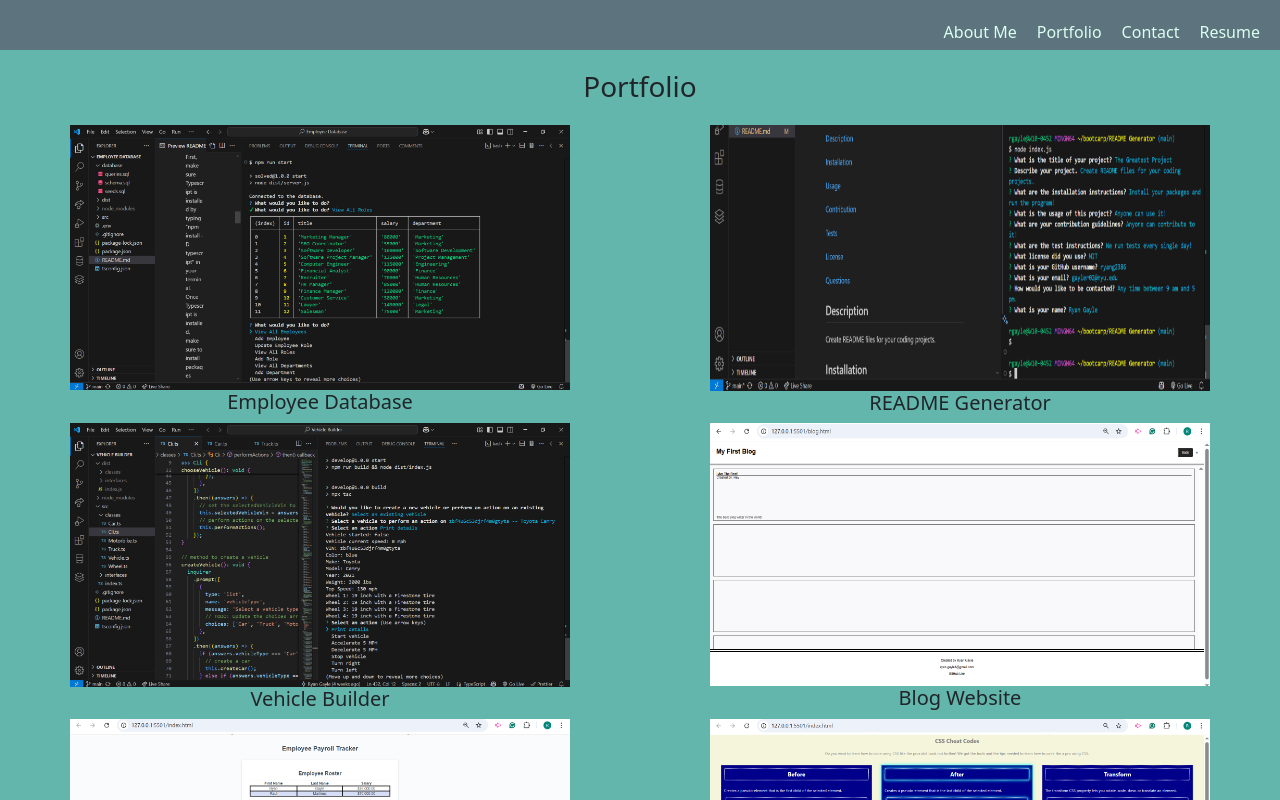
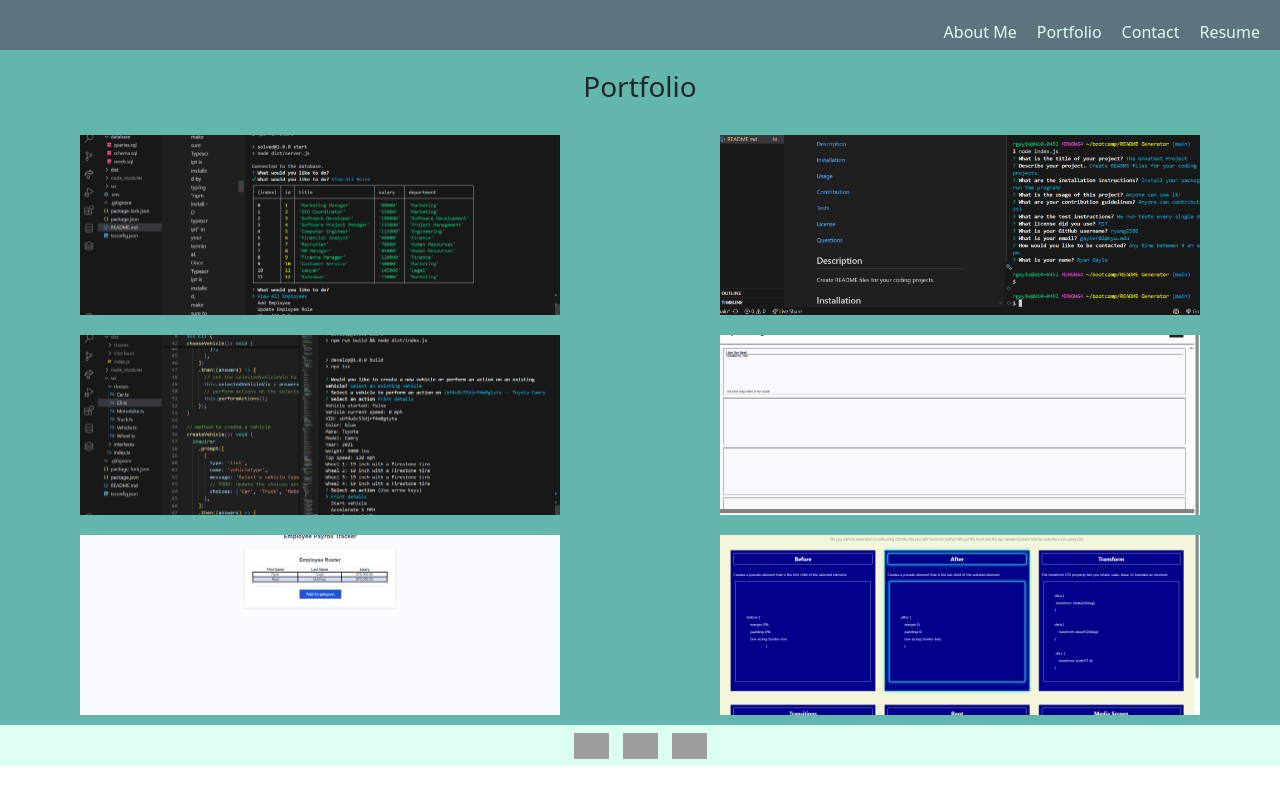
Before and after one commit to ryang2386/React-Portfolio, a React (Vite) app: page /portfolio in a window 1280 px wide. Shown: the top 800 px of the page. Built offline with nearby package versions, Linux system fonts and the light colour scheme; grey boxes are pictures that could not be loaded.

Commit message:
updated Project component to be used multiple times in Portfolio

```diff
--- a/src/components/Project.jsx
+++ b/src/components/Project.jsx
@@ -6,25 +6,55 @@ const ProjectContainer = styled.div`
     flexWrap: wrap,
     justifyContent: space-around,
     backgroundColor: var(--verdigris),
+    margin: 10px;
+    position: relative;
+    width: 500px;
+    height: 200px;
 `;
 
-const ProjectLink = styled.div`
+const ProjectLink = styled.a`
+    display: block;
+    width: 100%;
+    height: 100%;
+    position: relative;
+
     img {
         width: 500px;
+        height: 200px;
+        object-fit: cover;
         transition: opacity 0.3s ease-in-out;
-    }
+        padding: 10px;
+    };
 
     &:hover img {
         opacity: 0.8;
     }
 
+    &:hover div {
+        opacity: 1;
+    }
+}
 `;
 
-function Project( { imageURL, title }) {
+const ProjectText = styled.div`
+    position: absolute;
+    top: 50%;
+    left: 50%;
+    transform: translate(-50%, -50%);
+    color: var(--verdigris);
+    background-color: var(--paynes-gray);
+    font-size: 20px;
+    opacity: 0;
+    transition: opacity 0.3s ease-in-out;
+    text-align: center;
+`;
+
+function Project( { imageURL, title, link }) {
     return (
         <ProjectContainer>
-            <ProjectLink>
+            <ProjectLink href={link}>
                 <img src={imageURL} alt={title} />
+                <ProjectText>{title}</ProjectText>
             </ProjectLink>
             </ProjectContainer>
     );
--- a/src/pages/Portfolio.jsx
+++ b/src/pages/Portfolio.jsx
@@ -1,55 +1,99 @@
-export default function Portfolio() {
+import React from 'react';
+import Project from '../components/Project';
+
+const projects = [
+    {
+        imageURL: "/Screenshot 2025-03-18 19.05.56.png",
+        title: "Employee Database",
+        link: "https://github.com/ryang2386/Employee-Database"
+    },
+    {
+        imageURL: "/Screenshot 2025-03-18 19.03.32.png",
+        title: "README Generator",
+        link: "https://github.com/ryang2386/README-Generator"
+    },
+    {
+        imageURL: "/Screenshot 2025-03-18 18.49.36.png",
+        title: "Vehicle Builder",
+        link: "https://github.com/ryang2386/Vehicle-Builder"
+    },
+    {
+        imageURL: "/Screenshot 2025-03-18 19.09.05.png",
+        title: "Blog Website",
+        link: "https://github.com/ryang2386/Module-4"
+    },
+    {
+        imageURL: "/Screenshot 2025-03-18 19.13.31.png",
+        title: "Employee Tracker",
+        link: "https://github.com/ryang2386/Module-3"
+    },
+    {
+        imageURL: "/Screenshot 2025-03-18 19.15.25.png",
+        title: "CSS Cheat Codes Website",
+        link: "https://github.com/ryang2386/MiniProject"
+    },
+];
+
 const styles = {
-        img: {
-            width: '500px',
-        },
-        section: {
+//     img: {
+//         width: '500px',
+//     },
+    div: {
         display: 'flex',
         flexWrap: 'wrap',
         justifyContent: 'space-around',
         backgroundColor: 'var(--verdigris)',
     },
-        img2: {
-            height: '266px',
-            width: '500px',
-        },
-        img4: {
-            height: '263px',
-            width: '500px',
-        },
-        h5: {
-            textAlign: 'center',
-        },
+//     img2: {
+//         height: '266px',
+//         width: '500px',
+//     },
+//     img4: {
+//         height: '263px',
+//         width: '500px',
+//     },
+//     h5: {
+//         textAlign: 'center',
+//     },
 };
 
+export default function Portfolio() {
     return (
         <div style={styles.div}>
-            <section style={styles.section}>
-                <div>
-                    <a href="https://github.com/ryang2386/Employee-Database"><img src = "\Screenshot 2025-03-18 19.05.56.png" style={styles.img}/></a>
-                    <h5 style={styles.h5}>Employee Database</h5>
-                </div>
-                <div>
-                    <a href="https://github.com/ryang2386/README-Generator"><img src = "\Screenshot 2025-03-18 19.03.32.png" style={styles.img2}/></a>
-                    <h5 style={styles.h5}>README Generator</h5>
-                </div>
-                <div>
-                    <a href="https://github.com/ryang2386/Vehicle-Builder"><img src = "\Screenshot 2025-03-18 18.49.36.png" style={styles.img}/></a>
-                    <h5 style={styles.h5}>Vehicle Builder</h5>
-                </div>
-                <div>
-                    <a href="https://github.com/ryang2386/Module-4"><img src = "\Screenshot 2025-03-18 19.09.05.png" style={styles.img4}/></a>
-                    <h5 style={styles.h5}>Blog Website</h5>
-                </div>
-                <div>
-                    <a href="https://github.com/ryang2386/Module-3"><img src = "\Screenshot 2025-03-18 19.13.31.png" style={styles.img}/></a>
-                    <h5 style={styles.h5}>Employee Tracker</h5>
-                </div>
-                <div>
-                    <a href="https://github.com/ryang2386/MiniProject"><img src = "\Screenshot 2025-03-18 19.15.25.png" style={styles.img}/></a>
-                    <h5 style={styles.h5}>CSS Cheat Codes Website</h5>
-                </div>
-            </section>
+            {projects.map((project, index) => (
+                <Project key={index} link={project.link} imageURL={project.imageURL} title={project.title}/>
+            ))}
         </div>
     );
+
+    // return (
+        // <div style={styles.div}>
+        //     <section style={styles.section}>
+        //         <div>
+        //             <a href="https://github.com/ryang2386/Employee-Database"><img src = "\Screenshot 2025-03-18 19.05.56.png" style={styles.img}/></a>
+        //             <h5 style={styles.h5}>Employee Database</h5>
+        //         </div>
+        //         <div>
+        //             <a href="https://github.com/ryang2386/README-Generator"><img src = "\Screenshot 2025-03-18 19.03.32.png" style={styles.img2}/></a>
+        //             <h5 style={styles.h5}>README Generator</h5>
+        //         </div>
+        //         <div>
+        //             <a href="https://github.com/ryang2386/Vehicle-Builder"><img src = "\Screenshot 2025-03-18 18.49.36.png" style={styles.img}/></a>
+        //             <h5 style={styles.h5}>Vehicle Builder</h5>
+        //         </div>
+        //         <div>
+        //             <a href="https://github.com/ryang2386/Module-4"><img src = "\Screenshot 2025-03-18 19.09.05.png" style={styles.img4}/></a>
+        //             <h5 style={styles.h5}>Blog Website</h5>
+        //         </div>
+        //         <div>
+        //             <a href="https://github.com/ryang2386/Module-3"><img src = "\Screenshot 2025-03-18 19.13.31.png" style={styles.img}/></a>
+        //             <h5 style={styles.h5}>Employee Tracker</h5>
+        //         </div>
+        //         <div>
+        //             <a href="https://github.com/ryang2386/MiniProject"><img src = "\Screenshot 2025-03-18 19.15.25.png" style={styles.img}/></a>
+        //             <h5 style={styles.h5}>CSS Cheat Codes Website</h5>
+        //         </div>
+        //     </section>
+        // </div>
+
 };
```
Lines whose indentation alone changed are shown as unchanged.
